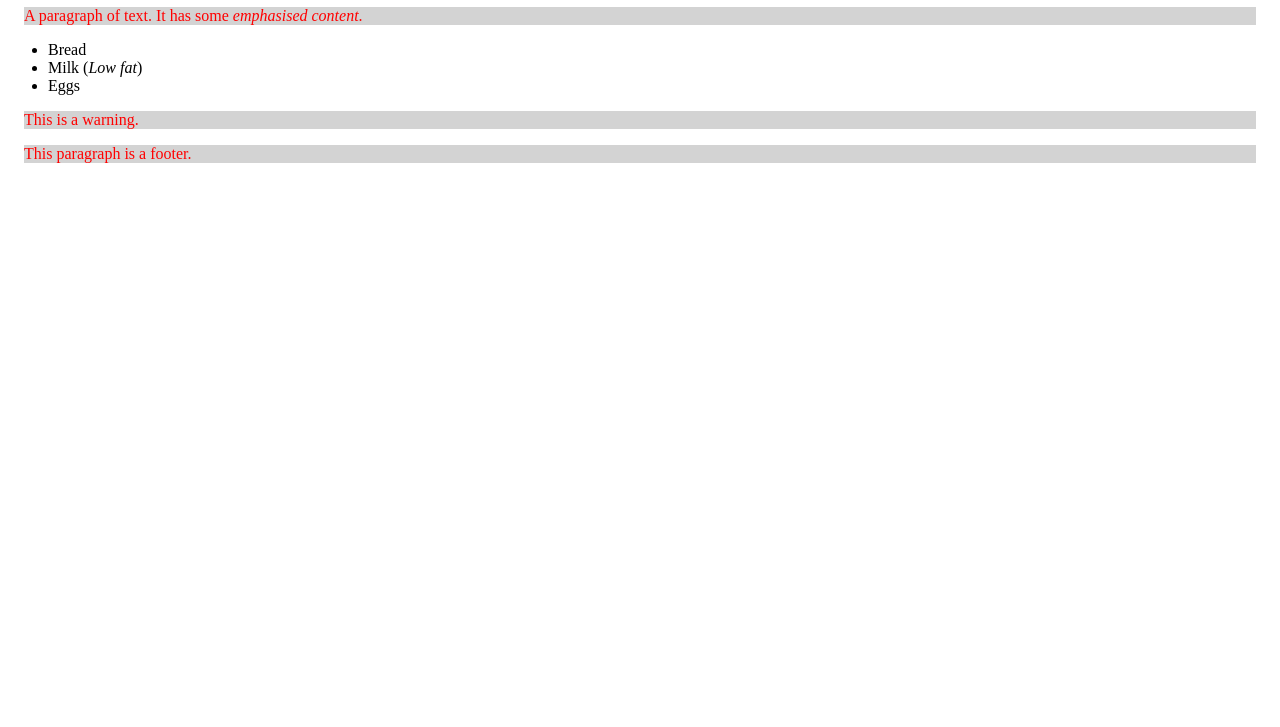
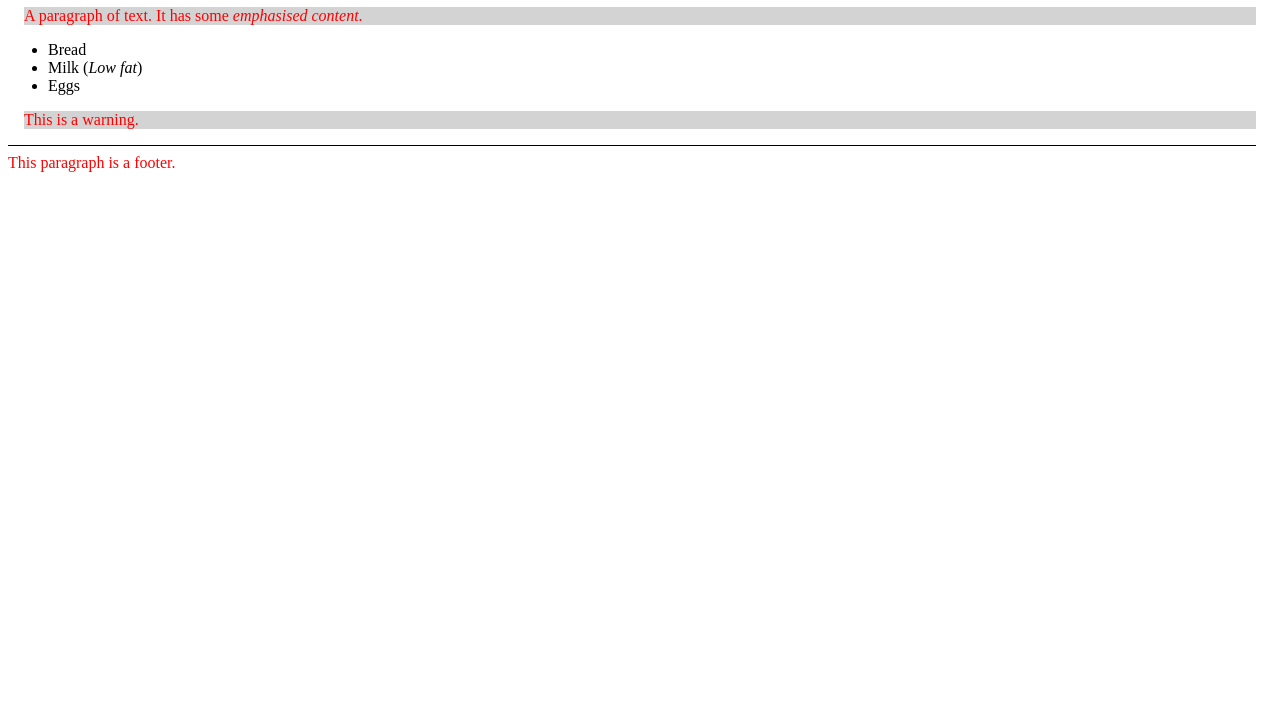
Before and after one commit to Sod0o/powercoders, a plain HTML site: page scratch/css.html in a window 1280 px wide. Shown: the part 73-800 px from the top of the page. Drawn offline with Linux system fonts and the light colour scheme.

Commit message:
style.css

```diff
--- a/scratch/style.css
+++ b/scratch/style.css
@@ -4,3 +4,10 @@ p{
   margin-left: 1em;
   margin-right: 1em;
 }
+
+p#footer {
+  border-top: 1px solid black;
+  background-color: white;
+  padding-top: .5em;
+  margin-left: 0;
+}
```
